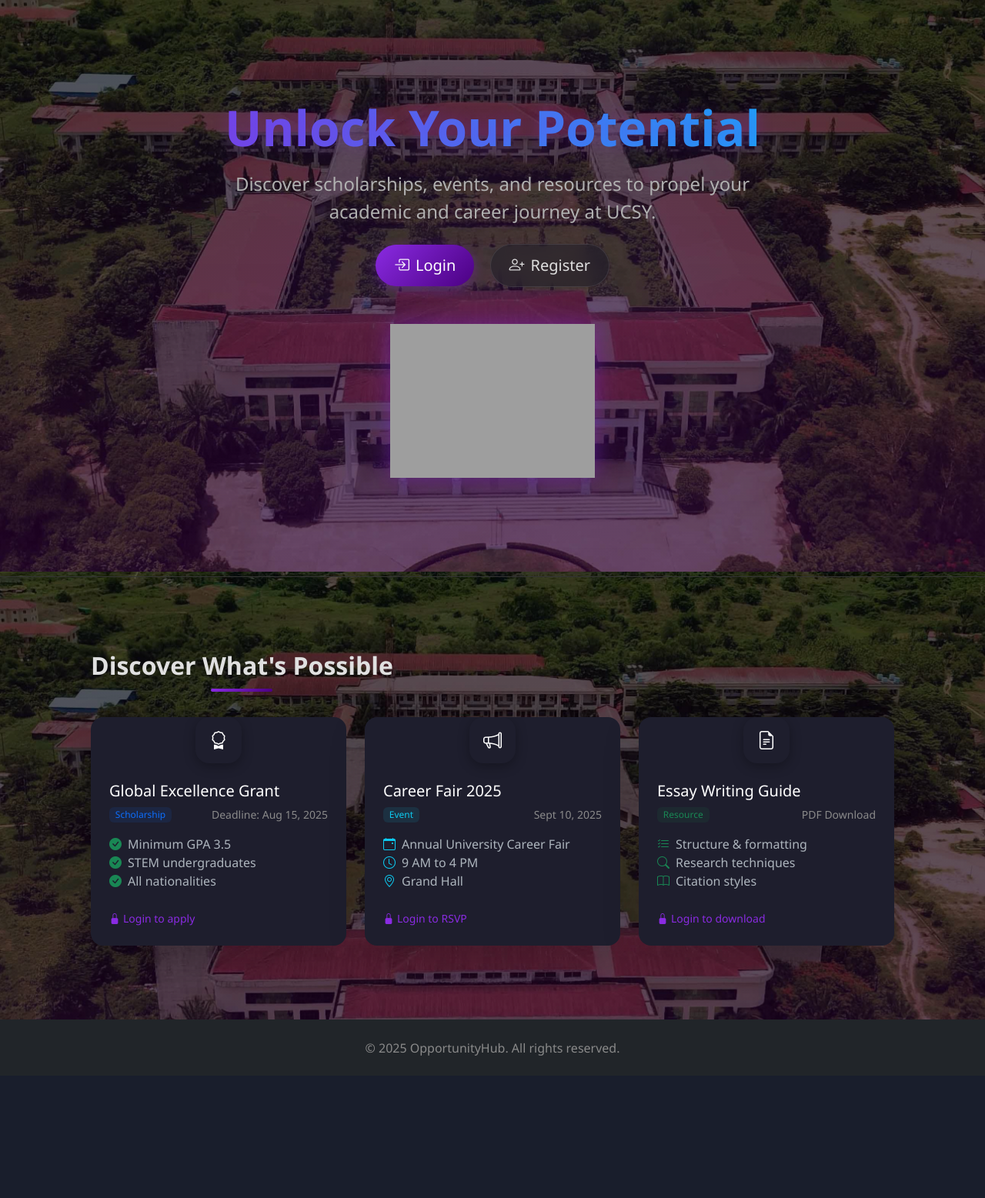
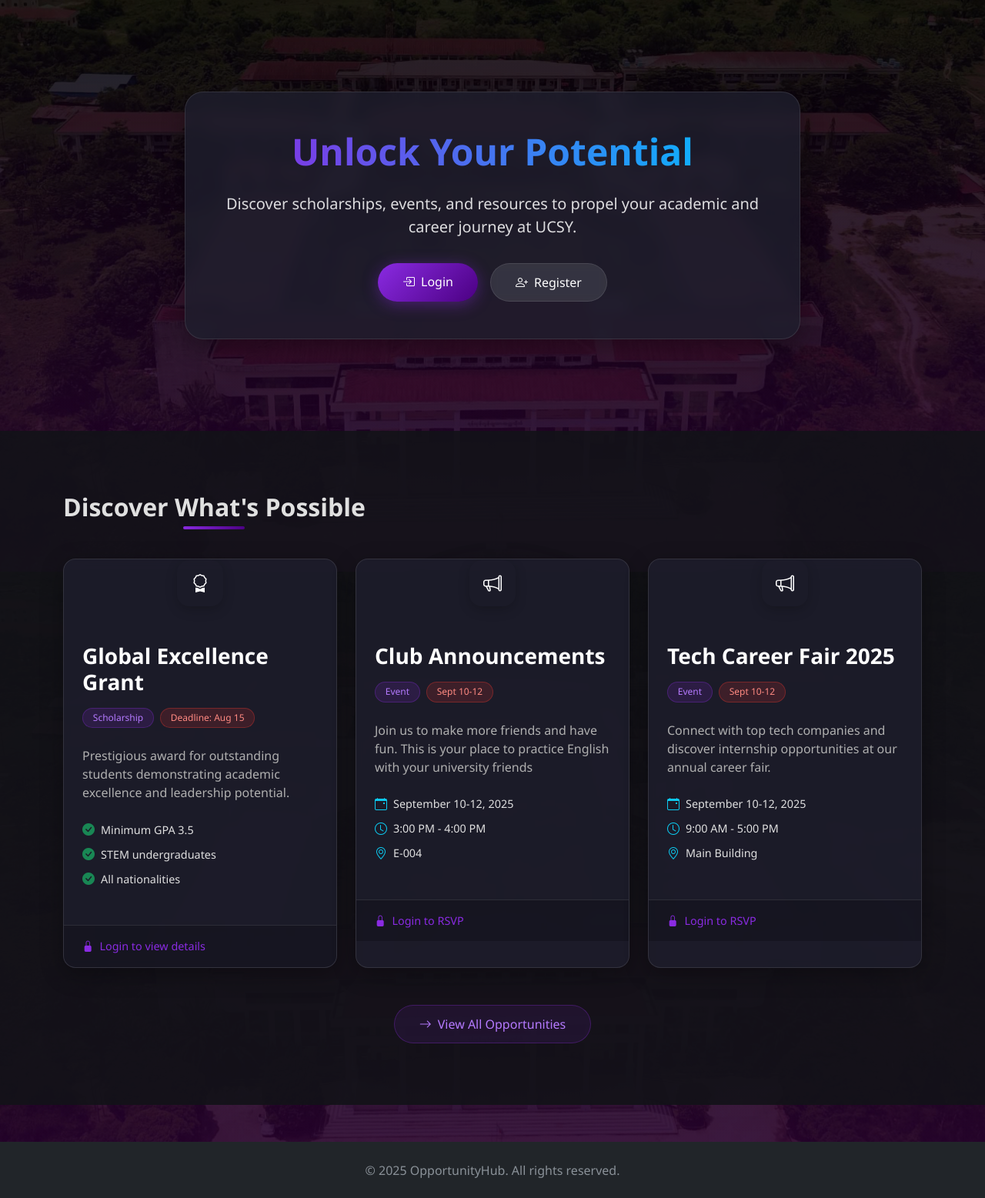
Before and after one commit to rochellelovegood/uniInfoHub, a Django app: page / in a window 1280 px wide. Shown: the part 57-1614 px from the top of the page at 77% size. Before the commit the page ends 1429 px from the top, so only its background shows below. Run offline with Django 5.2, Linux system fonts and the light colour scheme; grey boxes are pictures that could not be loaded.

Commit message:
home page fix

```diff
--- a/templates/home.html
+++ b/templates/home.html
@@ -5,24 +5,41 @@
 
 {% block extra_css %}
 <style>
+    :root {
+        --primary-gradient: linear-gradient(135deg, #8a2be2, #4b0082);
+        --card-bg: rgba(30, 30, 45, 0.8);
+        --text-accent: #8a2be2;
+        --glass-border: rgba(255, 255, 255, 0.1);
+    }
+
     body {
-            font-family: 'Segoe UI', system-ui, -apple-system, sans-serif;
-            background-color: #121212;
+        background:
+            linear-gradient(rgba(0, 0, 0, 0.85), rgba(40, 1, 47, 0.9)),
+            url('{% static "slide_2.jpg" %}') no-repeat center center fixed;
+        background-size: cover;
         color: #e0e0e0;
-            background: linear-gradient(rgba(0, 0, 0, 0.658), rgba(40, 1, 47, 0.711)), url('{% static "slide_2.jpg" %}') no-repeat center center fixed;
-            background-size: cover;
+    }
 
-            min-height: 100vh;
-
-            justify-content: center;
+    .hero-section {
+        min-height: 70vh;
+        display: flex;
         align-items: center;
-        }
-    .hero-section {
-        background: radial-gradient(circle at 50% 50%, rgba(138, 43, 226, 0.1) 0%, rgba(18, 18, 18, 0) 70%);
         position: relative;
         overflow: hidden;
-        padding: 5rem 0;
-        border-bottom: 1px solid #333;
+        padding: 4rem 0;
+    }
+
+    .hero-content {
+        position: relative;
+        z-index: 2;
+        background: var(--card-bg);
+        border-radius: 24px;
+        padding: 3rem;
+        border: 1px solid var(--glass-border);
+        backdrop-filter: blur(8px);
+        box-shadow: 0 10px 30px rgba(0, 0, 0, 0.3);
+        max-width: 800px;
+        margin: 0 auto;
     }
 
     .hero-title {
@@ -31,14 +48,23 @@
         background-clip: text;
         color: transparent;
         font-weight: 800;
-        text-shadow: 0 0 20px rgba(138, 43, 226, 0.3);
+        font-size: 3rem;
+        line-height: 1.2;
     }
 
     .hero-subtitle {
-        color: #b0b0b0;
-        font-weight: 400;
-        max-width: 700px;
-        margin: 0 auto;
+        color: rgba(255, 255, 255, 0.85);
+        font-weight: 300;
+        font-size: 1.25rem;
+        margin: 1.5rem 0;
+    }
+
+    .cta-buttons {
+        display: flex;
+        gap: 1rem;
+        justify-content: center;
+        flex-wrap: wrap;
+        margin-top: 2rem;
     }
 
     .btn-gradient-primary {
@@ -48,55 +74,33 @@
         transition: all 0.3s ease;
         border-radius: 50px;
         padding: 0.75rem 2rem;
-        box-shadow: 0 4px 15px rgba(138, 43, 226, 0.4);
+        font-size: 1rem;
+        box-shadow: 0 4px 20px rgba(138, 43, 226, 0.4);
     }
 
     .btn-gradient-primary:hover {
         transform: translateY(-2px);
-        box-shadow: 0 6px 20px rgba(138, 43, 226, 0.6);
+        box-shadow: 0 6px 25px rgba(138, 43, 226, 0.6);
     }
 
     .btn-glass {
-        background: var(--glass-bg);
-        backdrop-filter: blur(10px);
-        border: 1px solid rgba(255, 255, 255, 0.1);
+        background: rgba(255, 255, 255, 0.1);
+        backdrop-filter: blur(5px);
+        border: 1px solid var(--glass-border);
+        color: white;
         transition: all 0.3s ease;
         border-radius: 50px;
         padding: 0.75rem 2rem;
-        color: #e0e0e0;
     }
 
     .btn-glass:hover {
-        background: rgba(50, 50, 60, 0.6);
-        color: white;
-        border-color: rgba(255, 255, 255, 0.2);
+        background: rgba(255, 255, 255, 0.2);
     }
 
-    .card {
-        transition: transform 0.3s ease, box-shadow 0.3s ease;
-        border: none;
-        border-radius: 16px;
-        overflow: hidden;
-        background-color: var(--card-bg);
-        box-shadow: 0 8px 16px rgba(0, 0, 0, 0.3);
-    }
-
-    .card-hover:hover {
-        transform: translateY(-8px);
-        box-shadow: 0 15px 30px rgba(0, 0, 0, 0.5) !important;
-    }
-
-    .card-icon-wrapper {
-        width: 60px;
-        height: 60px;
-        border-radius: 18px;
-        display: flex;
-        align-items: center;
-        justify-content: center;
-        margin: auto;
-        color: white;
-        font-size: 1.5rem;
-        box-shadow: 0 4px 15px rgba(0, 0, 0, 0.3);
+    .opportunities-section {
+        padding: 5rem 0;
+        background: rgba(18, 18, 24, 0.9);
+        position: relative;
     }
 
     .section-title {
@@ -105,143 +109,292 @@
         font-weight: 700;
         color: #e0e0e0;
         margin-bottom: 3rem;
+        font-size: 2rem;
     }
 
-    .section-title:after {
+    .section-title::after {
         content: '';
         position: absolute;
-        bottom: -15px;
+        bottom: -10px;
         left: 50%;
         transform: translateX(-50%);
         width: 80px;
         height: 4px;
         background: var(--primary-gradient);
-        border-radius: 3px;
+        border-radius: 2px;
     }
 
-    .card-highlight {
-        display: flex;
-        justify-content: space-between;
-        align-items: center;
-        margin-bottom: 1rem;
+    .opportunity-card {
+        background: var(--card-bg);
+        border-radius: 16px;
+        overflow: hidden;
+        box-shadow: 0 8px 30px rgba(0, 0, 0, 0.3);
+        transition: all 0.3s ease;
+        border: 1px solid var(--glass-border);
+        height: 100%;
+        backdrop-filter: blur(5px);
     }
 
-    .text-accent {
-        color: var(--text-accent);
-        font-weight: 500;
+    .opportunity-card:hover {
+        transform: translateY(-5px);
+        box-shadow: 0 12px 35px rgba(138, 43, 226, 0.3);
+        border-color: rgba(138, 43, 226, 0.3);
     }
 
-    .hero-illustration {
-        margin-top: 3rem;
-        filter: drop-shadow(0 0 15px rgba(138, 43, 226, 0.5));
+    .card-icon {
+        width: 60px;
+        height: 60px;
+        border-radius: 16px;
+        display: flex;
+        align-items: center;
+        justify-content: center;
+        margin: 1px auto 1.5rem;
+        color: white;
+        font-size: 1.5rem;
+        box-shadow: 0 5px 15px rgba(0, 0, 0, 0.2);
     }
 
-    /* Dark mode specific adjustments */
-    .text-muted {
-        color: #8a8a8a !important;
+    .card-body {
+        padding: 1.5rem;
+    }
+
+    .card-title {
+        font-weight: 600;
+        margin-bottom: 1rem;
+        color: white;
+    }
+
+    .card-badges {
+        display: flex;
+        flex-wrap: wrap;
+        gap: 0.5rem;
+        margin-bottom: 1.5rem;
     }
 
     .badge {
+        border-radius: 50px;
+        padding: 0.4rem 0.8rem;
         font-weight: 500;
+        font-size: 0.75rem;
+    }
+
+    .badge-primary {
+        background: rgba(138, 43, 226, 0.15);
+        color: #b57aff;
+        border: 1px solid rgba(138, 43, 226, 0.3);
+    }
+
+    .badge-danger {
+        background: rgba(255, 59, 48, 0.15);
+        color: #ff8a82;
+        border: 1px solid rgba(255, 59, 48, 0.3);
+    }
+
+    .badge-success {
+        background: rgba(50, 205, 50, 0.15);
+        color: #7aff7a;
+        border: 1px solid rgba(50, 205, 50, 0.3);
+    }
+
+    .card-text {
+        color: #b0b0b0;
+        margin-bottom: 1.5rem;
+    }
+
+    .card-features {
+        margin-bottom: 1.5rem;
+    }
+
+    .feature-item {
+        display: flex;
+        align-items: center;
+        margin-bottom: 0.5rem;
+        font-size: 0.9rem;
+    }
+
+    .feature-icon {
+        margin-right: 0.5rem;
+        font-size: 1rem;
+    }
+
+    .card-footer {
+        background: rgba(0, 0, 0, 0.2);
+        border-top: 1px solid var(--glass-border);
+        padding: 1rem 1.5rem;
+    }
+
+    .login-prompt {
+        display: flex;
+        align-items: center;
+        color: var(--text-accent);
+        font-weight: 500;
+        font-size: 0.9rem;
+    }
+
+    .view-all-btn {
+        background: rgba(138, 43, 226, 0.1);
+        border: 1px solid rgba(138, 43, 226, 0.3);
+        color: #b57aff;
+        transition: all 0.3s ease;
+        padding: 0.75rem 2rem;
+        border-radius: 50px;
+    }
+
+    .view-all-btn:hover {
+        background: rgba(138, 43, 226, 0.2);
+        color: #d1a6ff;
     }
 </style>
 {% endblock %}
 
 {% block content %}
 <div class="hero-section">
-    <div class="container text-center py-5">
-        <h1 class="hero-title display-3 fw-bold mb-3">{{ page_title }}</h1>
-        <p class="hero-subtitle fs-4 mb-4">{{ intro_message }}</p>
+    <div class="container">
+        <div class="hero-content text-center">
+            <h1 class="hero-title">{{ page_title }}</h1>
+            <p class="hero-subtitle">{{ intro_message }}</p>
 
-        <div class="cta-buttons mt-4">
-            {# Corrected Login URL #}
-            <a class="btn btn-gradient-primary btn-lg px-4 me-3" href="{% url 'login' %}" role="button">
+            <div class="cta-buttons">
+                <a href="{% url 'login' %}" class="btn btn-gradient-primary">
                     <i class="bi bi-box-arrow-in-right me-2"></i>Login
                 </a>
-            {# Corrected Register URL (will still need a custom view/URL for it) #}
-            <a class="btn btn-glass btn-lg px-4" href="{% url 'register' %}" role="button"> {# <--- CHANGE THIS BACK #}
+                <a href="{% url 'register' %}" class="btn btn-glass">
                     <i class="bi bi-person-plus me-2"></i>Register
                 </a>
             </div>
-
-        <div class="hero-illustration mt-5">
-            <img src="https://img.icons8.com/nolan/200/rocket.png" alt="Launching Opportunities" class="img-fluid" style="max-height: 200px;">
         </div>
     </div>
 </div>
 
-<div class="container my-5 p-5">
-    <h2 class="text-center mb-5 section-title">Discover What's Possible</h2>
+<div class="opportunities-section">
+    <div class="container">
+        <h2 class="text-center section-title">Discover What's Possible</h2>
 
         <div class="row g-4">
-        <div class="col-md-4">
-            <div class="card card-hover h-100 shadow-lg">
-                <div class="card-icon-wrapper bg-primary-gradient">
+            <!-- Scholarship Card -->
+            <div class="col-lg-4 col-md-6">
+                <div class="opportunity-card">
+                    <div class="card-icon bg-primary-gradient">
                         <i class="bi bi-award"></i>
                     </div>
-                <div class="card-body px-4 py-4">
-                    <h3 class="card-title h5 text-white">Global Excellence Grant</h3>
-                    <div class="card-highlight mb-3">
-                        <span class="badge bg-primary bg-opacity-10 text-primary">Scholarship</span>
-                        <span class="text-muted small">Deadline: Aug 15, 2025</span>
+                    <div class="card-body">
+                        <h3 class="card-title">Global Excellence Grant</h3>
+                        <div class="card-badges">
+                            <span class="badge badge-primary">Scholarship</span>
+                            <span class="badge badge-danger">Deadline: Aug 15</span>
                         </div>
                         <p class="card-text">
-                        <i class="bi bi-check-circle-fill text-success me-2"></i>Minimum GPA 3.5<br>
-                        <i class="bi bi-check-circle-fill text-success me-2"></i>STEM undergraduates<br>
-                        <i class="bi bi-check-circle-fill text-success me-2"></i>All nationalities
+                            Prestigious award for outstanding students demonstrating academic excellence and leadership potential.
                         </p>
+                        <div class="card-features">
+                            <div class="feature-item">
+                                <i class="bi bi-check-circle-fill text-success feature-icon"></i>
+                                <span>Minimum GPA 3.5</span>
                             </div>
-                <div class="card-footer bg-transparent border-0 pt-0 px-4 pb-4">
-                    <small class="text-accent"><i class="bi bi-lock-fill me-1"></i>Login to apply</small>
+                            <div class="feature-item">
+                                <i class="bi bi-check-circle-fill text-success feature-icon"></i>
+                                <span>STEM undergraduates</span>
+                            </div>
+                            <div class="feature-item">
+                                <i class="bi bi-check-circle-fill text-success feature-icon"></i>
+                                <span>All nationalities</span>
+                            </div>
+                        </div>
+                    </div>
+                    <div class="card-footer">
+                        <div class="login-prompt">
+                            <i class="bi bi-lock-fill me-2"></i>
+                            <span>Login to view details</span>
+                        </div>
                     </div>
                 </div>
             </div>
 
-        <div class="col-md-4">
-            <div class="card card-hover h-100 shadow-lg">
-                <div class="card-icon-wrapper bg-info-gradient">
+            <!-- Event Card -->
+            <div class="col-lg-4 col-md-6">
+                <div class="opportunity-card">
+                    <div class="card-icon bg-info-gradient">
                         <i class="bi bi-megaphone"></i>
                     </div>
-                <div class="card-body px-4 py-4 ">
-                    <h3 class="card-title h5 text-white">Career Fair 2025</h3>
-                    <div class="card-highlight mb-3">
-                        <span class="badge bg-info bg-opacity-10 text-info">Event</span>
-                        <span class="text-muted small">Sept 10, 2025</span>
+                    <div class="card-body">
+                        <h3 class="card-title">Club Announcements</h3>
+                        <div class="card-badges">
+                            <span class="badge badge-primary">Event</span>
+                            <span class="badge badge-danger">Sept 10-12</span>
                         </div>
                         <p class="card-text">
-                        <i class="bi bi-calendar-event text-info me-2"></i>Annual University Career Fair<br>
-                        <i class="bi bi-clock text-info me-2"></i>9 AM to 4 PM<br>
-                        <i class="bi bi-geo-alt text-info me-2"></i>Grand Hall
+                            Join us to make more friends and have fun. This is your place to practice English with your university friends
                         </p>
+                        <div class="card-features">
+                            <div class="feature-item">
+                                <i class="bi bi-calendar-event text-info feature-icon"></i>
+                                <span>September 10-12, 2025</span>
                             </div>
-                <div class="card-footer bg-transparent border-0 pt-0 px-4 pb-4">
-                    <small class="text-accent"><i class="bi bi-lock-fill me-1"></i>Login to RSVP</small>
+                            <div class="feature-item">
+                                <i class="bi bi-clock text-info feature-icon"></i>
+                                <span>3:00 PM - 4:00 PM</span>
+                            </div>
+                            <div class="feature-item">
+                                <i class="bi bi-geo-alt text-info feature-icon"></i>
+                                <span>E-004</span>
+                            </div>
+                        </div>
+                    </div>
+                    <div class="card-footer">
+                        <div class="login-prompt">
+                            <i class="bi bi-lock-fill me-2"></i>
+                            <span>Login to RSVP</span>
+                        </div>
                     </div>
                 </div>
             </div>
 
-        <div class="col-md-4">
-            <div class="card card-hover h-100 shadow-lg">
-                <div class="card-icon-wrapper bg-success-gradient">
-                    <i class="bi bi-file-earmark-text"></i>
+            <!-- Resource Card -->
+            <div class="col-lg-4 col-md-6">
+                <div class="opportunity-card">
+                    <div class="card-icon bg-info-gradient">
+                        <i class="bi bi-megaphone"></i>
                     </div>
-                <div class="card-body px-4 py-4">
-                    <h3 class="card-title h5 text-white">Essay Writing Guide</h3>
-                    <div class="card-highlight mb-3">
-                        <span class="badge bg-success bg-opacity-10 text-success">Resource</span>
-                        <span class="text-muted small">PDF Download</span>
+                    <div class="card-body">
+                        <h3 class="card-title">Tech Career Fair 2025</h3>
+                        <div class="card-badges">
+                            <span class="badge badge-primary">Event</span>
+                            <span class="badge badge-danger">Sept 10-12</span>
                         </div>
                         <p class="card-text">
-                        <i class="bi bi-list-check text-success me-2"></i>Structure & formatting<br>
-                        <i class="bi bi-search text-success me-2"></i>Research techniques<br>
-                        <i class="bi bi-book text-success me-2"></i>Citation styles
+                            Connect with top tech companies and discover internship opportunities at our annual career fair.
                         </p>
+                        <div class="card-features">
+                            <div class="feature-item">
+                                <i class="bi bi-calendar-event text-info feature-icon"></i>
+                                <span>September 10-12, 2025</span>
                             </div>
-                <div class="card-footer bg-transparent border-0 pt-0 px-4 pb-4">
-                    <small class="text-accent"><i class="bi bi-lock-fill me-1"></i>Login to download</small>
+                            <div class="feature-item">
+                                <i class="bi bi-clock text-info feature-icon"></i>
+                                <span>9:00 AM - 5:00 PM</span>
+                            </div>
+                            <div class="feature-item">
+                                <i class="bi bi-geo-alt text-info feature-icon"></i>
+                                <span>Main Building</span>
+                            </div>
+                        </div>
+                    </div>
+                    <div class="card-footer">
+                        <div class="login-prompt">
+                            <i class="bi bi-lock-fill me-2"></i>
+                            <span>Login to RSVP</span>
                         </div>
                     </div>
                 </div>
             </div>
+
+        </div>
+
+        <div class="text-center mt-5">
+            <a href="#" class="btn view-all-btn">
+                <i class="bi bi-arrow-right me-2"></i>View All Opportunities
+            </a>
+        </div>
+    </div>
 </div>
 {% endblock %}
```
Lines whose indentation alone changed are shown as unchanged.
